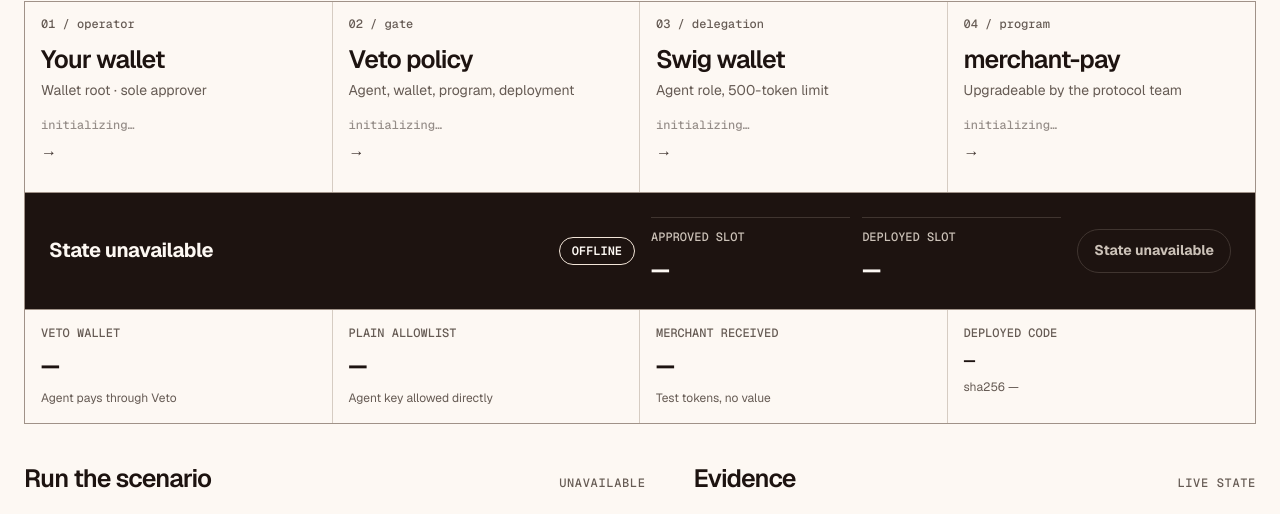
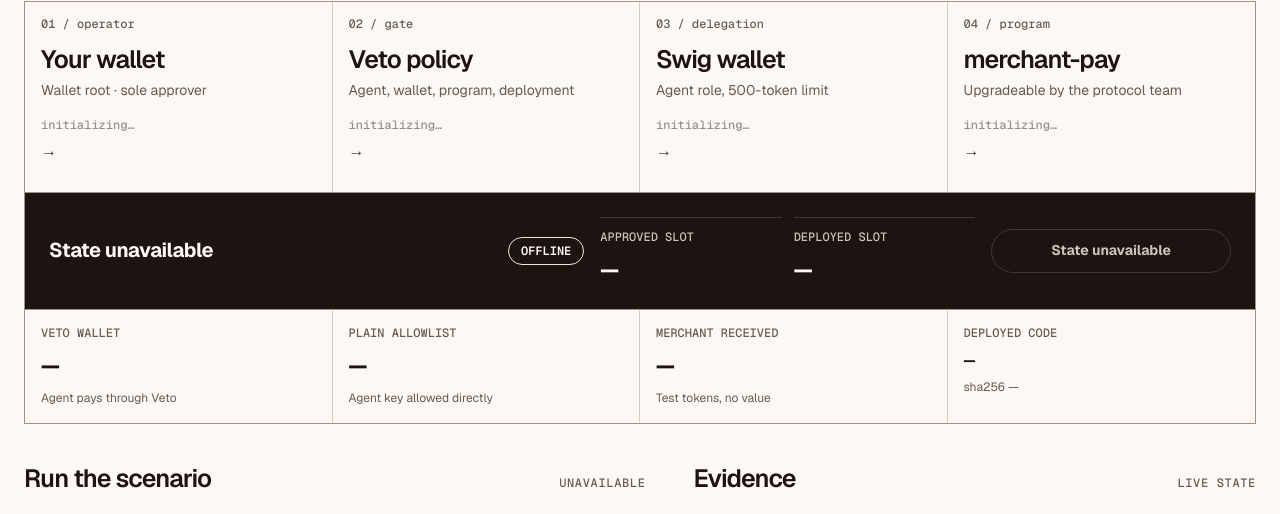
Before and after one commit to fexx301/veto, a website with bundled scripts: page adapter/operator/index.html in a window 1280 px wide. Shown: the part 503-1017 px from the top of the page. Built offline with nearby package versions, Linux system fonts and the light colour scheme; files whose address does not match are found by name.

Commit message:
Size the primary console button to its label; keep the state visible at mid widths
On desktop the button stretched to the width of the hint below it
(334px for a ~200px label). It now fits its label with a steady 15rem
minimum so it does not jump between steps, and the hint wraps under it.
Between 40rem and 60rem the three-column readout collapsed the state
column to 0px; the state now takes its own row there. Phones keep the
full-width button.

```diff
--- a/adapter/operator/index.html
+++ b/adapter/operator/index.html
@@ -152,8 +152,14 @@
       .trust-node, .trust-node:nth-child(2n) { border-right: var(--rule-thin); border-bottom: 0; }
       .trust-node:last-child { border-right: 0; }
       .trust-node::after { top: 50%; right: -.65rem; bottom: auto; left: auto; transform: translateY(-50%); content: "→"; }
-      .trust-readout { grid-template-columns: minmax(0,1fr) minmax(15rem,.7fr) auto; align-items: center; }
-      .current-action { width: auto; }
+      /* Mid widths: state on its own row, slots and actions below. */
+      .trust-readout { grid-template-columns: minmax(0,1fr) auto; align-items: center; }
+      .readout-main { grid-column: 1 / -1; }
+      /* The button fits its label (with a steady minimum so it does not jump
+         between steps); the hint wraps under it instead of widening it. */
+      .readout-actions { justify-items: center; }
+      .current-action { width: auto; min-width: 15rem; padding-inline: var(--space-md); }
+      .wallet-hint { max-width: 17rem; text-align: center; }
       .hero-cta { display: none; }
       .boundary-note { grid-template-columns: minmax(0,1.15fr) minmax(18rem,.85fr); }
       .event-row { grid-template-columns: 1.5rem minmax(0,1.35fr) minmax(8rem,.8fr) auto; align-items: center; }
@@ -172,6 +178,8 @@
       .console-grid { padding-block-start: var(--space-md); }
       .console-grid { grid-template-columns: minmax(0,1.05fr) minmax(23rem,.95fr); }
       .evidence-console { position: sticky; top: var(--space-lg); align-self: start; }
+      .trust-readout { grid-template-columns: minmax(0,1fr) minmax(15rem,.7fr) auto; }
+      .readout-main { grid-column: auto; }
     }
     @media (prefers-reduced-motion:reduce) { html { scroll-behavior: auto; } *,*::before,*::after { animation-duration: 1ms !important; transition-duration: 1ms !important; } }
     .wallet-compare { display: grid; grid-template-columns: repeat(2,minmax(0,1fr)); border: var(--rule-strong); border-top: 0; background: var(--color-paper); }
```
